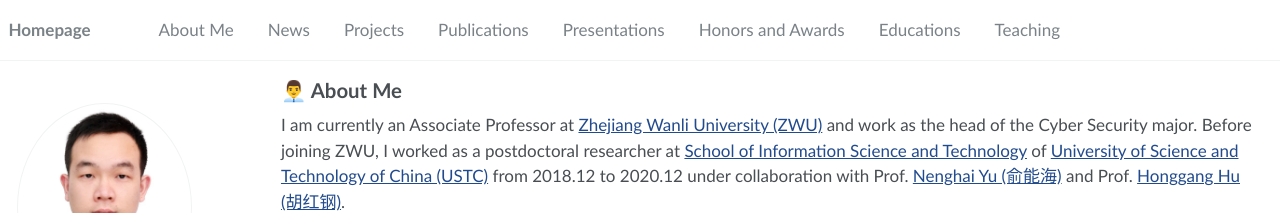
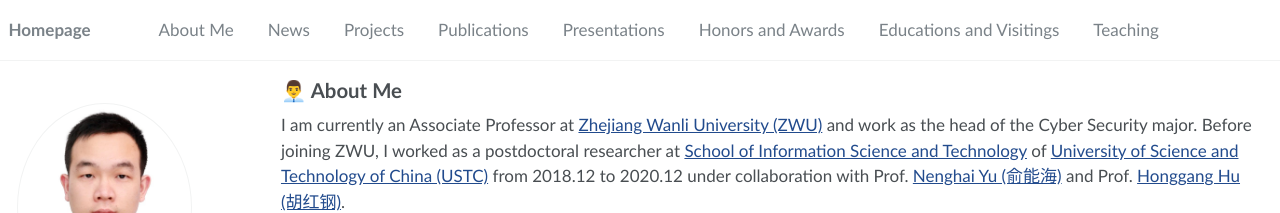
Before and after one commit to MengceZheng/MengceZheng.github.io, a Jekyll site: the page built from _pages/about.md, in a window 1280 px wide. Shown: the top 213 px of the page. Built offline with Jekyll 4.4.1, drawn with Linux system fonts in a browser that asks for light colours; some web fonts are replaced.

Commit message:
Update navigation.yml

```diff
--- a/_data/navigation.yml
+++ b/_data/navigation.yml
@@ -18,8 +18,8 @@
   - title: "Honors and Awards"
     url: "/#-honors-and-awards"
 
-  - title: "Educations"
-    url: "/#-educations"
+  - title: "Educations and Visitings"
+    url: "/#-educations-and-visitings"
 
   - title: "Teaching"
     url: "/#-teaching"
```
